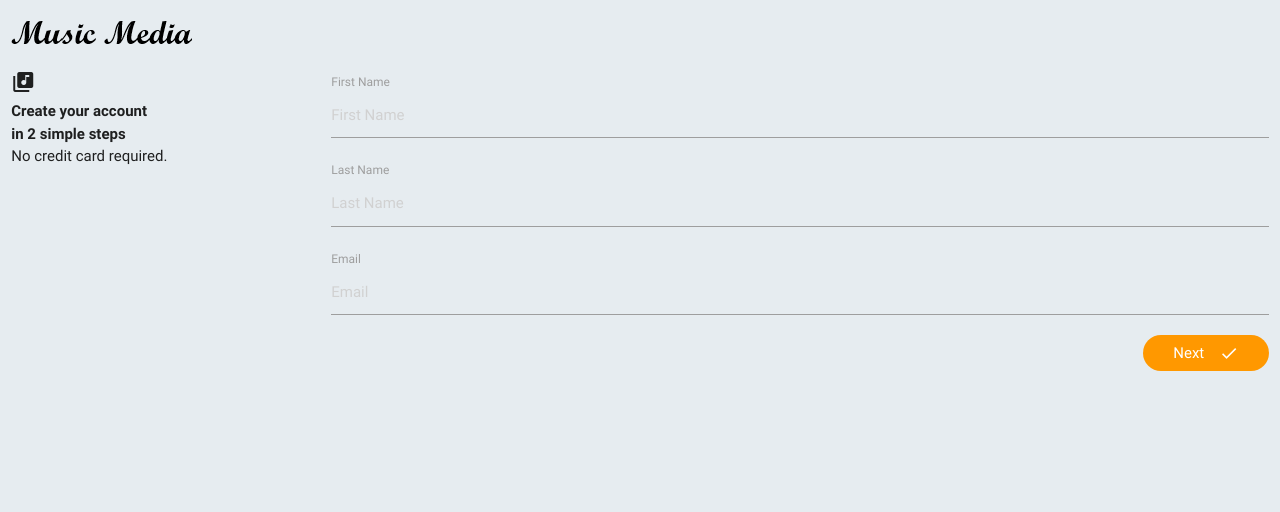
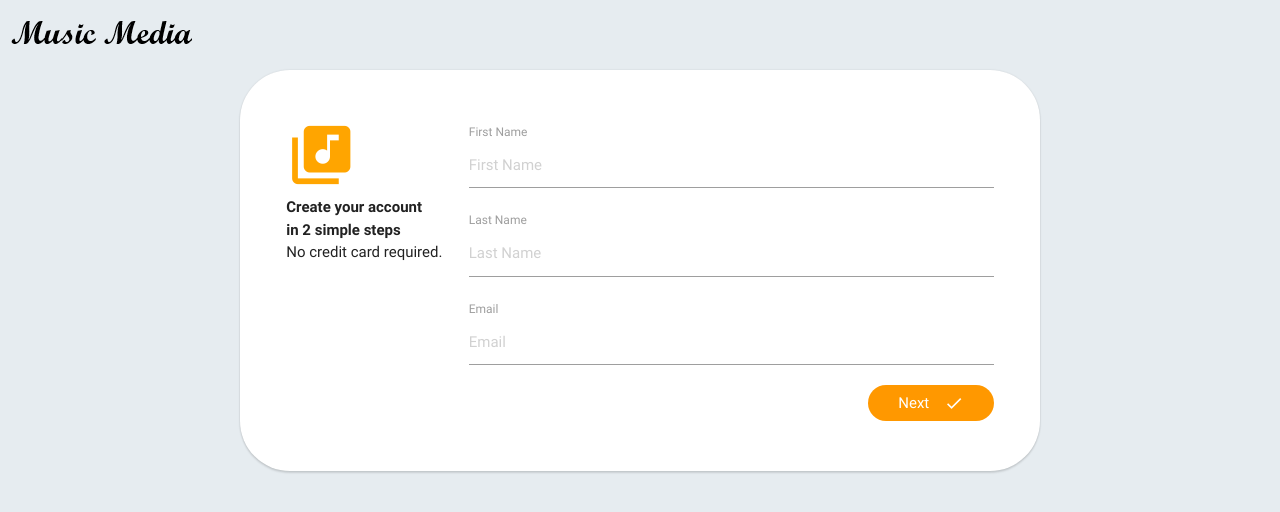
Before and after one commit to musicmediawebapp/MusicMediaWebApp, a React (Create React App) app in the folder client/: page /workflow in a window 1280 px wide. Shown: the top 512 px of the page. Built offline with nearby package versions, Linux system fonts and the light colour scheme; no server answers.

Commit message:
Revert CSS changes

```diff
--- a/client/src/components/setup/Workflow/Workflow.css
+++ b/client/src/components/setup/Workflow/Workflow.css
@@ -1,5 +1,5 @@
 /* This is a container for our form */
-:local(.form) {
+.form {
     max-width: 800px;
     min-height: 400px;
     margin: 0 auto;
@@ -9,13 +9,13 @@
     border-radius: 50px;
 }
 
-:local(.library_music) {
+.library-music {
     font-size: 70px;
     color: orange;
 }
 
 /* This is the left side of the workflow, where we show the logo and some explainer text */
-:local(.logo_box) {
+.logo-box {
     min-width: 70px; /* This is so when the screen resizes to a smaller one, our redux forms won't overlap */
     line-height: 1.5;
 }
--- a/client/src/components/setup/Workflow/Workflow.js
+++ b/client/src/components/setup/Workflow/Workflow.js
@@ -3,7 +3,7 @@ import FormFirstPage from '../FormFirstPage/FormFirstPage';
 import FormSecondPage from '../FormSecondPage/FormSecondPage';
 import FormThirdPage from '../FormThirdPage';
 import TopBar from '../TopBar/TopBar';
-import s from './Workflow.css';
+import './Workflow.css';
 
 class Workflow extends Component {
     constructor(props) {
@@ -35,9 +35,9 @@ class Workflow extends Component {
             <div>
                 {/* Show the top part of the workflow, which shows the logo */}
                 <TopBar />
-                <div className={s.form + " row"}>
-                    <div className={s.logo_box + " col s3"}>
-                        <i className={s.library_music + " material-icons"}>library_music</i>
+                <div className="form row">
+                    <div className="logo-box col s3">
+                        <i className="library-music material-icons">library_music</i>
                         <div>
                             <b>Create your account <br />
                             in 2 simple steps</b>  <br />
```
